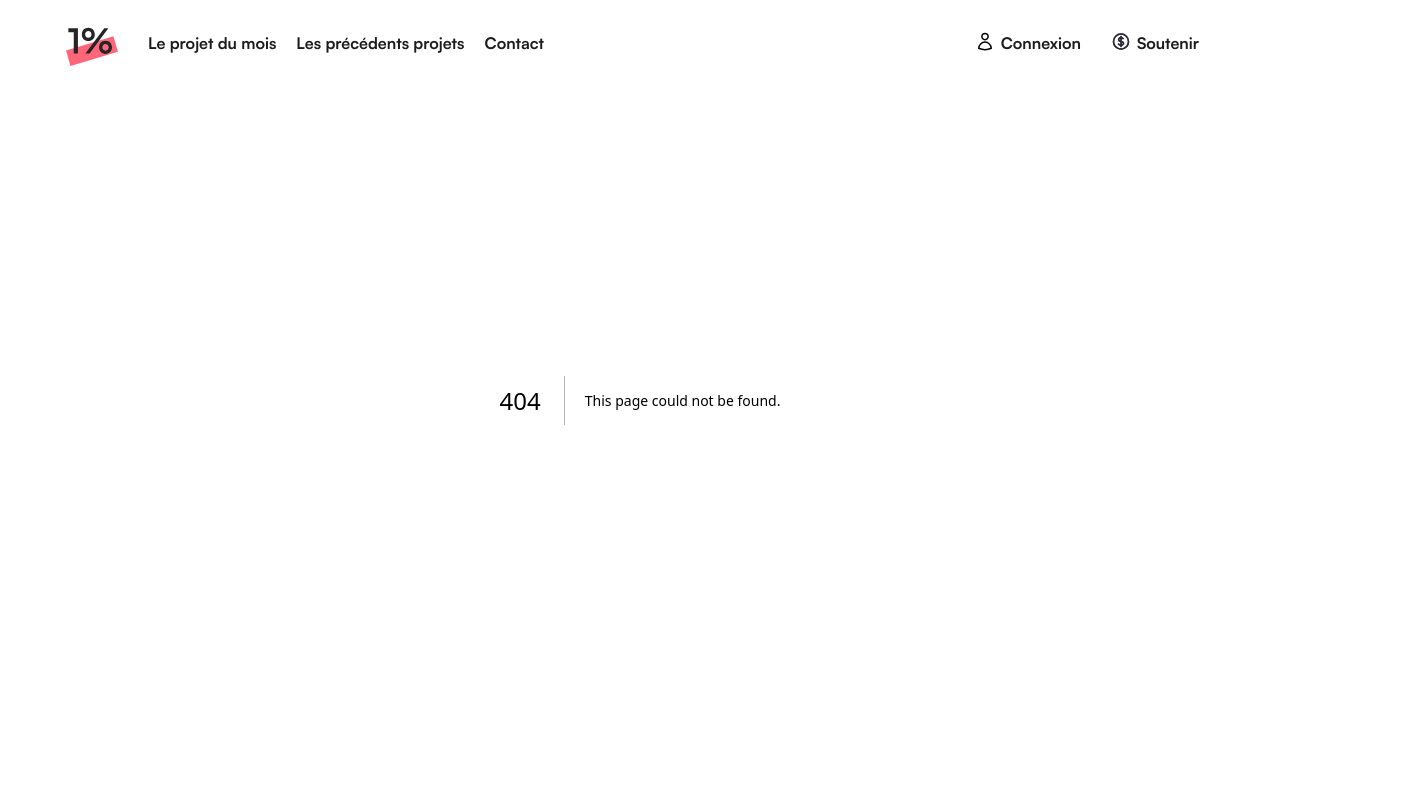
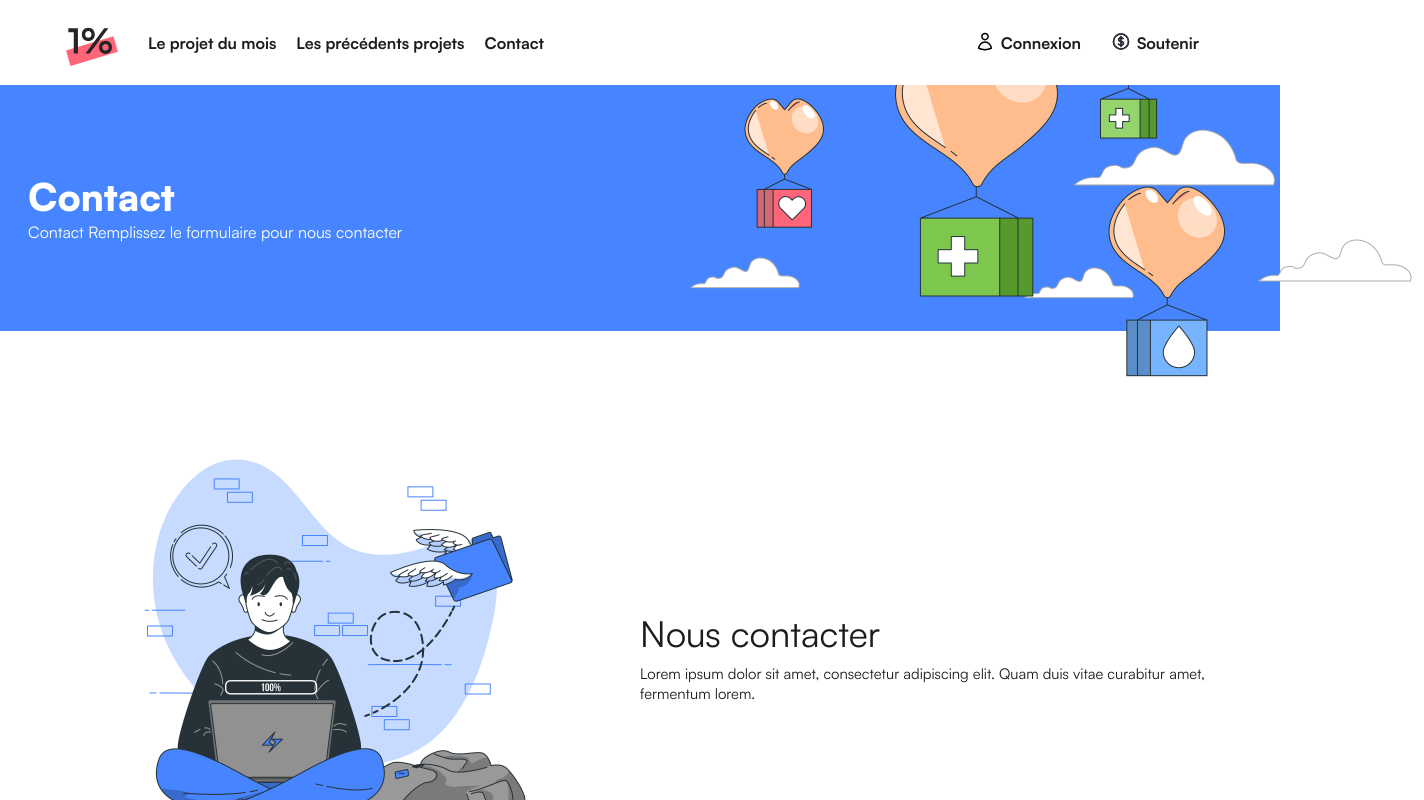
Before and after one commit to sofianslimani/unpourcent-next, a Next.js app: page /contact in a window 1280 px wide. Before the commit this address had no page. Shown: the top 800 px of the page, 1424 px wide, since content can reach past the window. Built offline with nearby package versions, Linux system fonts and the light colour scheme.

Commit message:
feat: begin Contact page

```diff
--- a/layouts/Header/Header.js
+++ b/layouts/Header/Header.js
@@ -20,7 +20,7 @@ const Header = () => {
                 <Link href="/">Les précédents projets</Link>
               </li>
               <li className={'header-container-left-nav-list-item'}>
-                <Link href="/">Contact</Link>
+                <Link href="/contact">Contact</Link>
               </li>
             </ul>
           </nav>
--- /dev/null
+++ b/pages/contact/Partials/ContactForm.js
@@ -0,0 +1,33 @@
+import React from 'react';
+import { MaxWidth } from '../../../components/MaxWidth';
+
+const ContactForm = () => {
+  return (
+    <section className={'contact-form'}>
+      <MaxWidth>
+        <div className={'contact-form-container'}>
+          <div className={'contact-form-container-left'}>
+            <img
+              src="./illustrations/form-contact-1pourcent-2.png"
+              alt="illustration"
+            />
+          </div>
+          <div className={'contact-form-container-right'}>
+            <div className="contact-form-container-right-top">
+              <h2>Nous contacter</h2>
+              <p>
+                Lorem ipsum dolor sit amet, consectetur adipiscing elit. Quam
+                duis vitae curabitur amet, fermentum lorem.
+              </p>
+            </div>
+            <div className="contact-form-container-right-bottom">
+              <form></form>
+            </div>
+          </div>
+        </div>
+      </MaxWidth>
+    </section>
+  );
+};
+
+export default ContactForm;
--- /dev/null
+++ b/pages/contact/Partials/ContactHero.js
@@ -0,0 +1,27 @@
+import React from 'react';
+import { MaxWidth } from '../../../components/MaxWidth';
+
+const ContactHero = () => {
+  return (
+    <section className={'contact-hero'}>
+      <MaxWidth>
+        <div className={'contact-hero-container'}>
+          <div className={'contact-hero-container-left'}>
+            <h1 className={'contact-hero-container-left-title black'}>
+              Contact
+            </h1>
+            <p>Contact Remplissez le formulaire pour nous contacter</p>
+          </div>
+          <div className={'contact-hero-container-right'}>
+            <img
+              src="./illustrations/hero-contact-1pourcent-2.png"
+              alt="hero"
+            />
+          </div>
+        </div>
+      </MaxWidth>
+    </section>
+  );
+};
+
+export default ContactHero;
--- /dev/null
+++ b/pages/contact/index.js
@@ -0,0 +1,14 @@
+import React from 'react';
+import ContactHero from './Partials/ContactHero';
+import ContactForm from './Partials/ContactForm';
+
+const ContactPage = () => {
+  return (
+    <>
+      <ContactHero />
+      <ContactForm />
+    </>
+  );
+};
+
+export default ContactPage;
--- a/styles/views/_views.scss
+++ b/styles/views/_views.scss
@@ -1 +1,2 @@
 @import 'home/home';
+@import 'contact/contact';
--- /dev/null
+++ b/styles/views/contact/_contact-form.scss
@@ -0,0 +1,62 @@
+.contact-form {
+  position: relative;
+  width: 100%;
+  height: 100%;
+
+  padding-top: 74px;
+
+  @include tablet {
+    height: 100%;
+  }
+
+  &-container {
+    display: grid;
+    grid-template-columns: repeat(2, 1fr);
+    height: 100%;
+
+    color: $black;
+
+    @include tablet {
+      grid-template-columns: 1fr;
+
+      grid-auto-flow: dense;
+    }
+    &-left {
+      width: 100%;
+      height: 100%;
+      text-align: center;
+
+      img {
+        width: 100%;
+        height: 100%;
+
+        max-width: 500px;
+        max-height: 500px;
+        object-fit: cover;
+      }
+    }
+
+    &-right {
+      display: flex;
+      flex-direction: column;
+      justify-content: center;
+
+      height: 100%;
+
+      h2 {
+        font-weight: 500;
+        font-size: 36px;
+        line-height: 49px;
+      }
+      p {
+        font-weight: 400;
+        font-size: 14.7737px;
+        line-height: 20px;
+      }
+
+      h2 + p {
+        margin-top: 6px;
+      }
+    }
+  }
+}
--- /dev/null
+++ b/styles/views/contact/_contact-hero.scss
@@ -0,0 +1,54 @@
+.contact-hero {
+  position: relative;
+  width: 100%;
+  height: 100%;
+  background-color: $primary;
+
+  @include tablet {
+    height: 100%;
+  }
+
+  &-container {
+    display: flex;
+    height: 100%;
+
+    position: relative;
+
+    color: $white;
+
+    &-left {
+      display: flex;
+      flex-direction: column;
+      justify-content: center;
+      align-items: left;
+
+      padding: 87.5px 0 87.5px 0;
+
+      height: 100%;
+      h1 {
+        font-weight: 900;
+        font-size: 38px;
+        line-height: 47px;
+      }
+      p {
+        font-size: 16px;
+        line-height: 24px;
+      }
+    }
+
+    &-right {
+      position: absolute;
+      right: 0;
+      top: 0;
+      width: 50%;
+      height: 303px;
+
+      z-index: 1;
+
+      img {
+        height: 100%;
+        object-fit: cover;
+      }
+    }
+  }
+}
--- /dev/null
+++ b/styles/views/contact/_contact.scss
@@ -0,0 +1,2 @@
+@import 'contact-hero';
+@import 'contact-form';
```
Also changed, not shown: public/illustrations/form-contact-1pourcent-2.png (added), public/illustrations/hero-contact-1pourcent-2.png (added).
